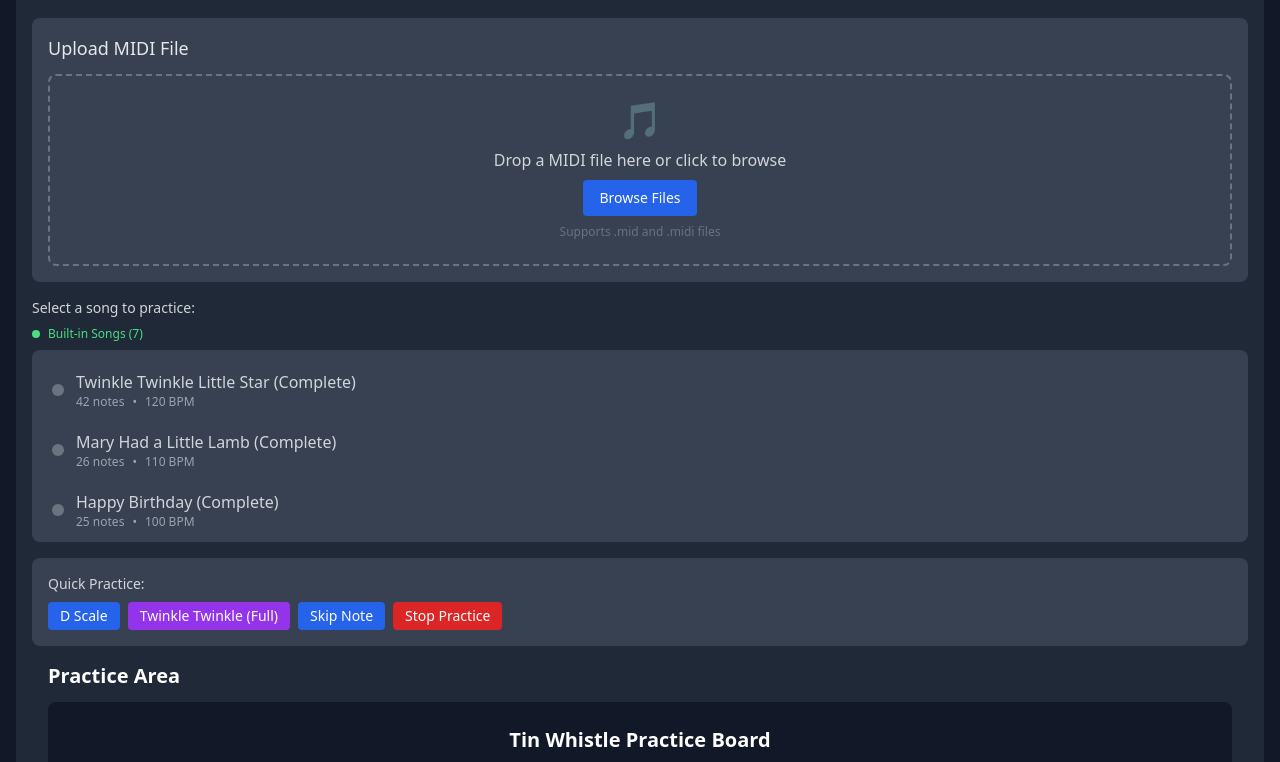
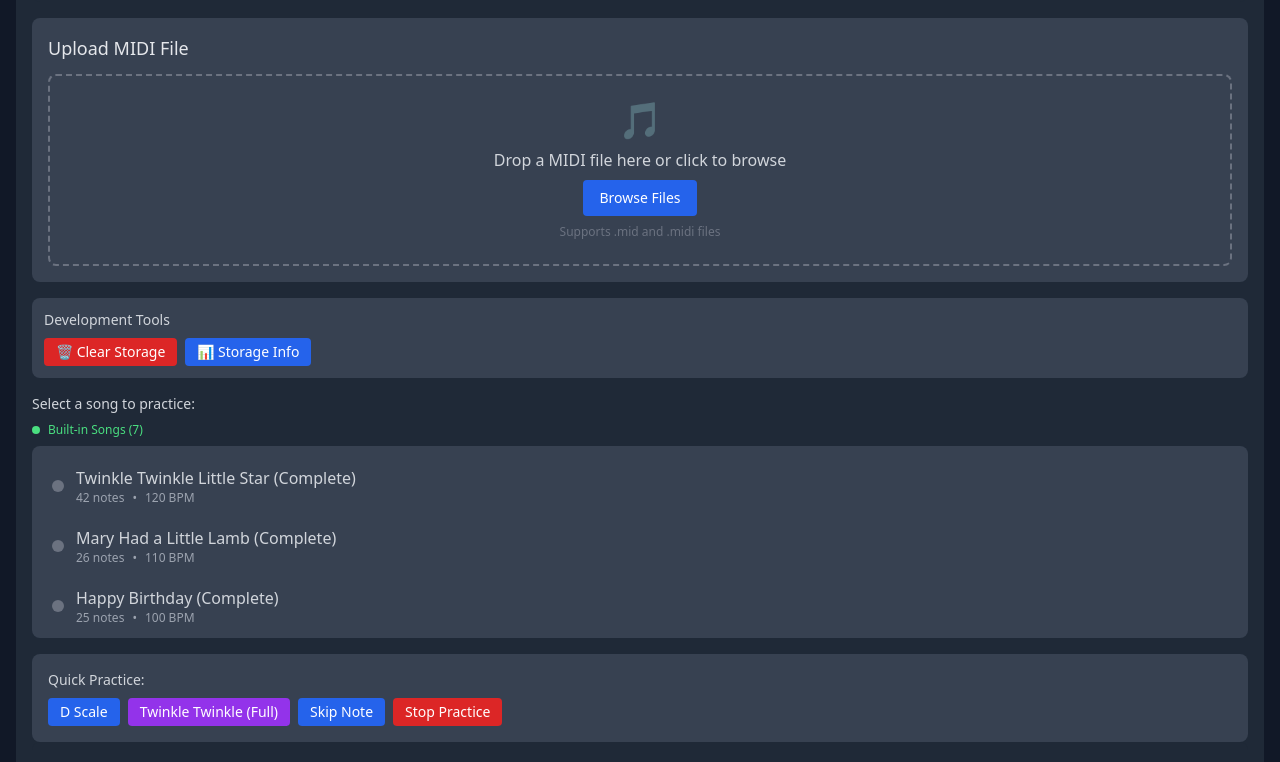
Before and after one commit to Coriakin/midiflow, a React (Vite) app: page / in a window 1280 px wide. Shown: the part 813-1575 px from the top of the page. Built offline with nearby package versions, Linux system fonts and the light colour scheme; the HTML template or start-up script is replaced by a standard one.

Commit message:
rem test buttons

```diff
--- a/src/App.tsx
+++ b/src/App.tsx
@@ -8,6 +8,14 @@ import { MIDIPreview } from './components/MIDIPreview';
 import type { MIDIMessage, InstrumentType, Song, MIDISong, AnySong } from './types/midi';
 import { midiNoteToName, INSTRUMENT_RANGES } from './types/midi';
 import { extractNotesFromArrayBuffer } from './lib/midi/midiFileParser';
+import {
+  saveMidiSongsToStorage,
+  loadMidiSongsFromStorage,
+  saveManualSongsToStorage,
+  loadManualSongsFromStorage,
+  clearAllStoredSongs,
+  getStorageInfo
+} from './utils/storage';
 
 function App() {
   const {
@@ -31,6 +39,35 @@ function App() {
   const [songs, setSongs] = useState<Song[]>([]);
   const [midiSongs, setMidiSongs] = useState<MIDISong[]>([]);
   const [selectedSong, setSelectedSong] = useState<AnySong | null>(null);
+
+  // Load songs from localStorage on component mount
+  useEffect(() => {
+    console.log('🔄 Loading songs from localStorage...');
+    const savedMidiSongs = loadMidiSongsFromStorage();
+    const savedManualSongs = loadManualSongsFromStorage();
+
+    if (savedMidiSongs.length > 0) {
+      setMidiSongs(savedMidiSongs);
+    }
+
+    if (savedManualSongs.length > 0) {
+      setSongs(savedManualSongs);
+    }
+  }, []);
+
+  // Save MIDI songs to localStorage whenever they change
+  useEffect(() => {
+    if (midiSongs.length > 0) {
+      saveMidiSongsToStorage(midiSongs);
+    }
+  }, [midiSongs]);
+
+  // Save manual songs to localStorage whenever they change
+  useEffect(() => {
+    if (songs.length > 0) {
+      saveManualSongsToStorage(songs);
+    }
+  }, [songs]);
 
   // MIDI Preview state
   const [previewSong, setPreviewSong] = useState<MIDISong | null>(null);
@@ -843,6 +880,39 @@ function App() {
             {/* MIDI File Upload */}
             <MIDIFileUploader onMIDISongCreate={handleMIDISongCreate} />
 
+            {/* Storage Management (Development) */}
+            {process.env.NODE_ENV === 'development' && (
+              <div className="bg-gray-700 rounded-lg p-3">
+                <h4 className="text-sm font-medium text-gray-300 mb-2">Development Tools</h4>
+                <div className="flex gap-2">
+                  <button
+                    onClick={() => {
+                      const info = getStorageInfo();
+                      if (confirm(`Clear all stored songs?\n\nCurrent storage: ${info.midiSongs} MIDI songs, ${info.manualSongs} manual songs (${info.totalSize})`)) {
+                        clearAllStoredSongs();
+                        setMidiSongs([]);
+                        setSongs([]);
+                        setSelectedSong(null);
+                        alert('✅ All stored songs cleared!');
+                      }
+                    }}
+                    className="px-3 py-1 bg-red-600 hover:bg-red-700 text-white rounded text-sm"
+                  >
+                    🗑️ Clear Storage
+                  </button>
+                  <button
+                    onClick={() => {
+                      const info = getStorageInfo();
+                      alert(`Storage Info:\n\n📁 MIDI Songs: ${info.midiSongs}\n📝 Manual Songs: ${info.manualSongs}\n💾 Total Size: ${info.totalSize}`);
+                    }}
+                    className="px-3 py-1 bg-blue-600 hover:bg-blue-700 text-white rounded text-sm"
+                  >
+                    📊 Storage Info
+                  </button>
+                </div>
+              </div>
+            )}
+
             {/* Song Selection */}
             <div>
               <h4 className="text-sm font-medium text-gray-300 mb-2">Select a song to practice:</h4>
--- a/src/components/MIDIPreview.tsx
+++ b/src/components/MIDIPreview.tsx
@@ -373,36 +373,6 @@ export const MIDIPreview: React.FC<MIDIPreviewProps> = ({
             >
               ⏹️ Stop
             </button>
-
-            {/* Test Audio Button */}
-            <button
-              onClick={() => {
-                console.log('Testing audio with middle C (note 60)');
-                playNote(60, 1.0, 80);
-              }}
-              className="px-3 py-2 bg-yellow-600 hover:bg-yellow-700 text-white rounded text-sm"
-              title="Test audio with middle C"
-            >
-              🎵 Test
-            </button>
-
-            {/* Test First Notes Button */}
-            <button
-              onClick={() => {
-                console.log('Playing first 3 notes from track data...');
-                trackData.slice(0, 3).forEach((note, index) => {
-                  setTimeout(() => {
-                    console.log(`Playing note ${note.note} (scheduled for ${note.startTime.toFixed(2)}s)`);
-                    playNote(note.note, note.duration, note.velocity);
-                  }, index * 500); // Play each note 500ms apart
-                });
-              }}
-              className="px-3 py-2 bg-green-600 hover:bg-green-700 text-white rounded text-sm"
-              title="Play first 3 notes from track"
-              disabled={trackData.length === 0}
-            >
-              🎼 First Notes
-            </button>
           </div>
         </div>
 
--- /dev/null
+++ b/src/utils/storage.ts
@@ -0,0 +1,114 @@
+import type { Song, MIDISong } from '../types/midi';
+
+// Local storage keys
+const MIDI_SONGS_STORAGE_KEY = 'midiflow-midi-songs';
+const MANUAL_SONGS_STORAGE_KEY = 'midiflow-manual-songs';
+
+// Utility functions for ArrayBuffer <-> base64 conversion
+const arrayBufferToBase64 = (buffer: ArrayBuffer): string => {
+  const bytes = new Uint8Array(buffer);
+  let binary = '';
+  for (let i = 0; i < bytes.byteLength; i++) {
+    binary += String.fromCharCode(bytes[i]);
+  }
+  return btoa(binary);
+};
+
+const base64ToArrayBuffer = (base64: string): ArrayBuffer => {
+  const binary = atob(base64);
+  const bytes = new Uint8Array(binary.length);
+  for (let i = 0; i < binary.length; i++) {
+    bytes[i] = binary.charCodeAt(i);
+  }
+  return bytes.buffer;
+};
+
+// MIDI Songs persistence
+export const saveMidiSongsToStorage = (songs: MIDISong[]): void => {
+  try {
+    // Convert ArrayBuffer to base64 for storage
+    const songsForStorage = songs.map(song => ({
+      ...song,
+      fileData: song.fileData ? arrayBufferToBase64(song.fileData) : undefined
+    }));
+    localStorage.setItem(MIDI_SONGS_STORAGE_KEY, JSON.stringify(songsForStorage));
+    console.log(`✅ Saved ${songs.length} MIDI songs to localStorage`);
+  } catch (error) {
+    console.error('❌ Failed to save MIDI songs to localStorage:', error);
+  }
+};
+
+export const loadMidiSongsFromStorage = (): MIDISong[] => {
+  try {
+    const stored = localStorage.getItem(MIDI_SONGS_STORAGE_KEY);
+    if (!stored) return [];
+
+    const songsFromStorage = JSON.parse(stored);
+    // Convert base64 back to ArrayBuffer
+    const songs = songsFromStorage.map((song: any) => ({
+      ...song,
+      fileData: song.fileData ? base64ToArrayBuffer(song.fileData) : undefined
+    }));
+    console.log(`✅ Loaded ${songs.length} MIDI songs from localStorage`);
+    return songs;
+  } catch (error) {
+    console.error('❌ Failed to load MIDI songs from localStorage:', error);
+    return [];
+  }
+};
+
+// Manual Songs persistence
+export const saveManualSongsToStorage = (songs: Song[]): void => {
+  try {
+    localStorage.setItem(MANUAL_SONGS_STORAGE_KEY, JSON.stringify(songs));
+    console.log(`✅ Saved ${songs.length} manual songs to localStorage`);
+  } catch (error) {
+    console.error('❌ Failed to save manual songs to localStorage:', error);
+  }
+};
+
+export const loadManualSongsFromStorage = (): Song[] => {
+  try {
+    const stored = localStorage.getItem(MANUAL_SONGS_STORAGE_KEY);
+    if (!stored) return [];
+
+    const songs = JSON.parse(stored);
+    console.log(`✅ Loaded ${songs.length} manual songs from localStorage`);
+    return songs;
+  } catch (error) {
+    console.error('❌ Failed to load manual songs from localStorage:', error);
+    return [];
+  }
+};
+
+// Clear all stored songs (useful for development/testing)
+export const clearAllStoredSongs = (): void => {
+  try {
+    localStorage.removeItem(MIDI_SONGS_STORAGE_KEY);
+    localStorage.removeItem(MANUAL_SONGS_STORAGE_KEY);
+    console.log('✅ Cleared all stored songs from localStorage');
+  } catch (error) {
+    console.error('❌ Failed to clear stored songs:', error);
+  }
+};
+
+// Get storage usage info
+export const getStorageInfo = (): { midiSongs: number; manualSongs: number; totalSize: string } => {
+  try {
+    const midiStored = localStorage.getItem(MIDI_SONGS_STORAGE_KEY);
+    const manualStored = localStorage.getItem(MANUAL_SONGS_STORAGE_KEY);
+
+    const midiSongs = midiStored ? JSON.parse(midiStored).length : 0;
+    const manualSongs = manualStored ? JSON.parse(manualStored).length : 0;
+
+    const totalSize = ((midiStored?.length || 0) + (manualStored?.length || 0)) / 1024;
+    const totalSizeStr = totalSize > 1024
+      ? `${(totalSize / 1024).toFixed(1)} MB`
+      : `${totalSize.toFixed(1)} KB`;
+
+    return { midiSongs, manualSongs, totalSize: totalSizeStr };
+  } catch (error) {
+    console.error('❌ Failed to get storage info:', error);
+    return { midiSongs: 0, manualSongs: 0, totalSize: '0 KB' };
+  }
+};
```
Also changed, not shown: 2 other files (tests, documents, lock files or other folders).
